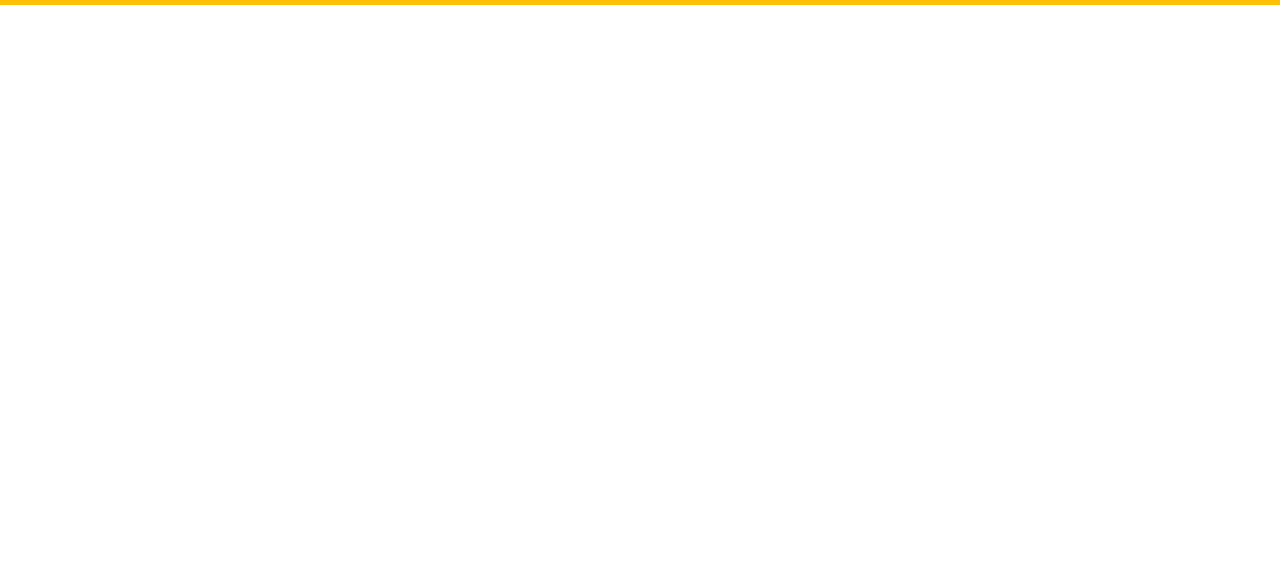
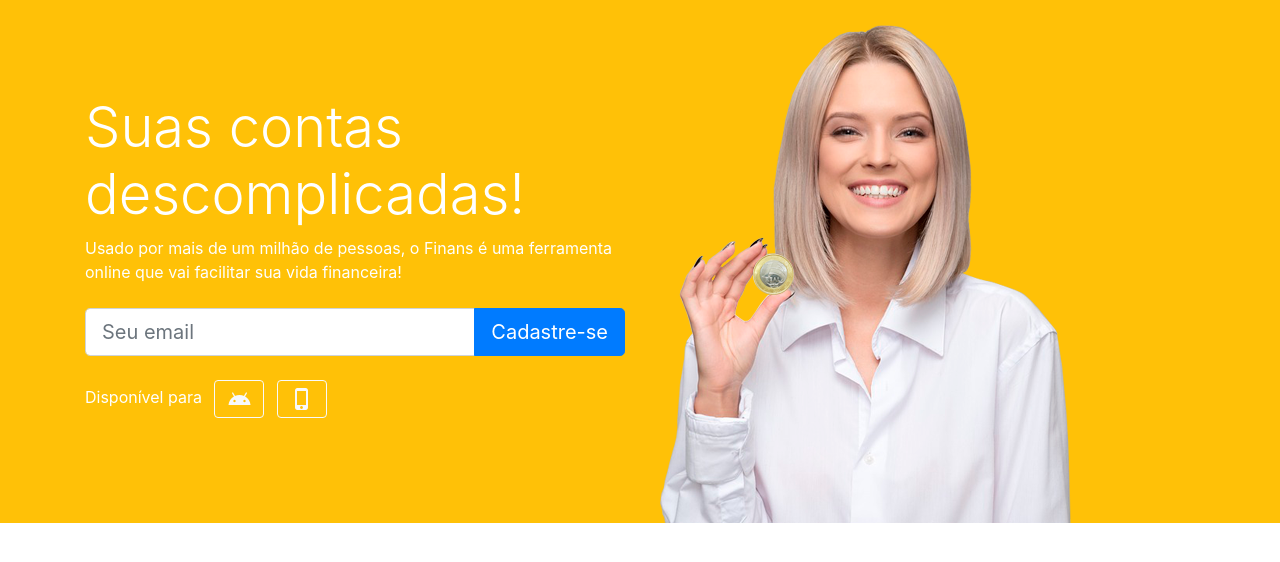
Before and after one commit to MatVicDev/finans, a plain HTML site: page index.html in a window 1280 px wide. Shown: the part 58-620 px from the top of the page. Drawn offline with nearby package versions, Linux system fonts and the light colour scheme.

Commit message:
Criando o banner da página principal

```diff
--- a/css/style.css
+++ b/css/style.css
@@ -0,0 +1,6 @@
+#banner-home {
+	background-color: #ffc107;
+	color:  white;
+	border: none;
+	padding: 0;
+}
--- a/index.html
+++ b/index.html
@@ -50,6 +50,39 @@
   		</nav>
   	</header>
 
+  	<section id="banner-home">
+  		<div class="container">
+  			<div class="row">
+  				<div class="col-md-6 d-flex">
+  					<div class="align-self-center">
+  						<h1 class="display-4">Suas contas descomplicadas!</h1>
+  						<p>
+  							Usado por mais de um milhão de pessoas, o Finans é uma ferramenta online que vai facilitar sua vida financeira!
+  						</p>
+
+  						<form class="mt-4 mb-4">
+  							<div class="input-group input-group-lg">
+  								<input type="text" placeholder="Seu email" class="form-control">
+  								<div class="input-group-append">
+  									<button class="btn btn-primary">Cadastre-se</button>
+  								</div>
+  							</div>
+  						</form>
+
+  						<p>Disponível para
+  							<span class="material-icons-outlined btn btn-outline-light ml-2 mr-2">android</span>
+                			<span class="material-icons-outlined btn btn-outline-light">phone_iphone</span>
+  						</p>
+  					</div>
+  				</div>
+
+  				<div class="col-md-6 d-none d-md-block">
+  					<img src="img/capa-mulher.png">
+  				</div>
+  			</div>
+  		</div>
+  	</section>
+
 
 
     <!-- Option 1: jQuery and Bootstrap Bundle (includes Popper) -->
```
